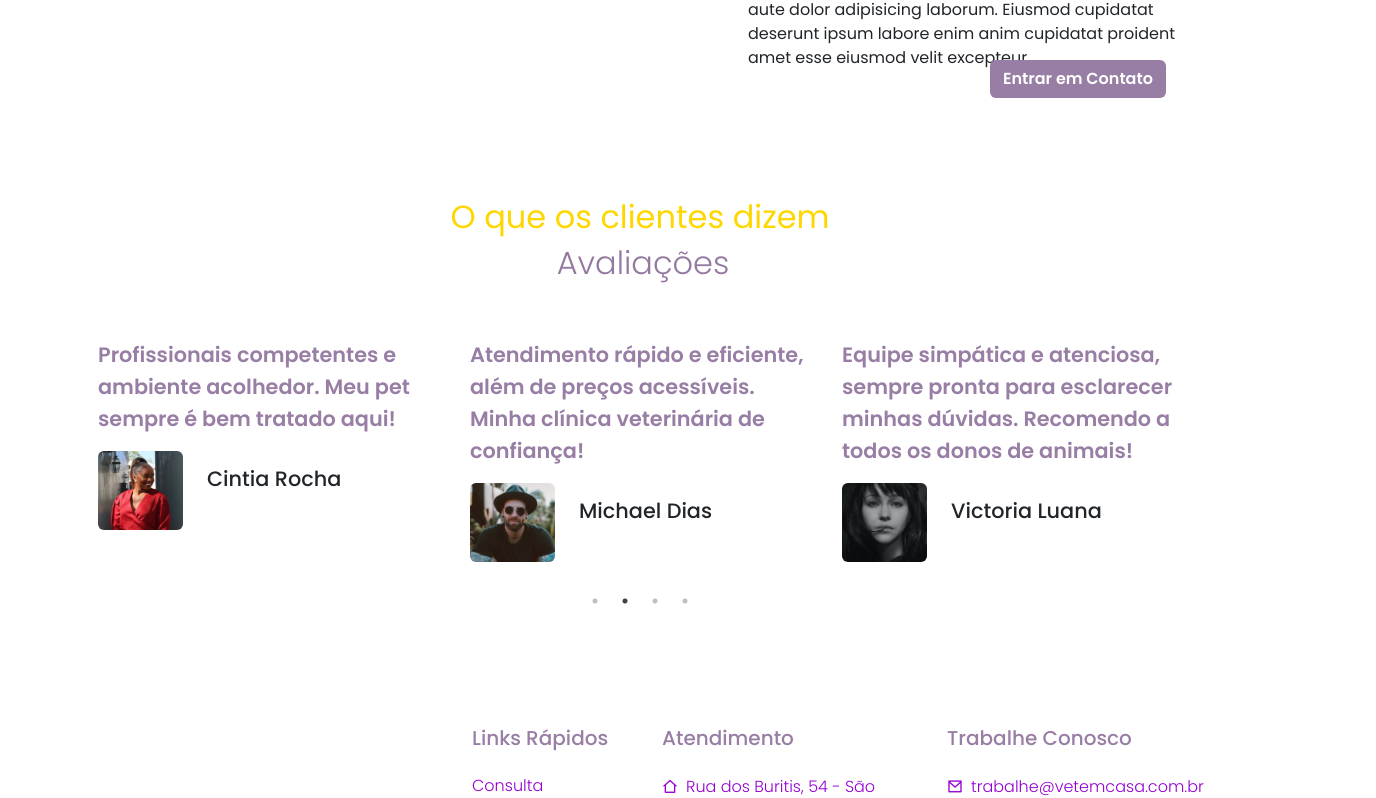
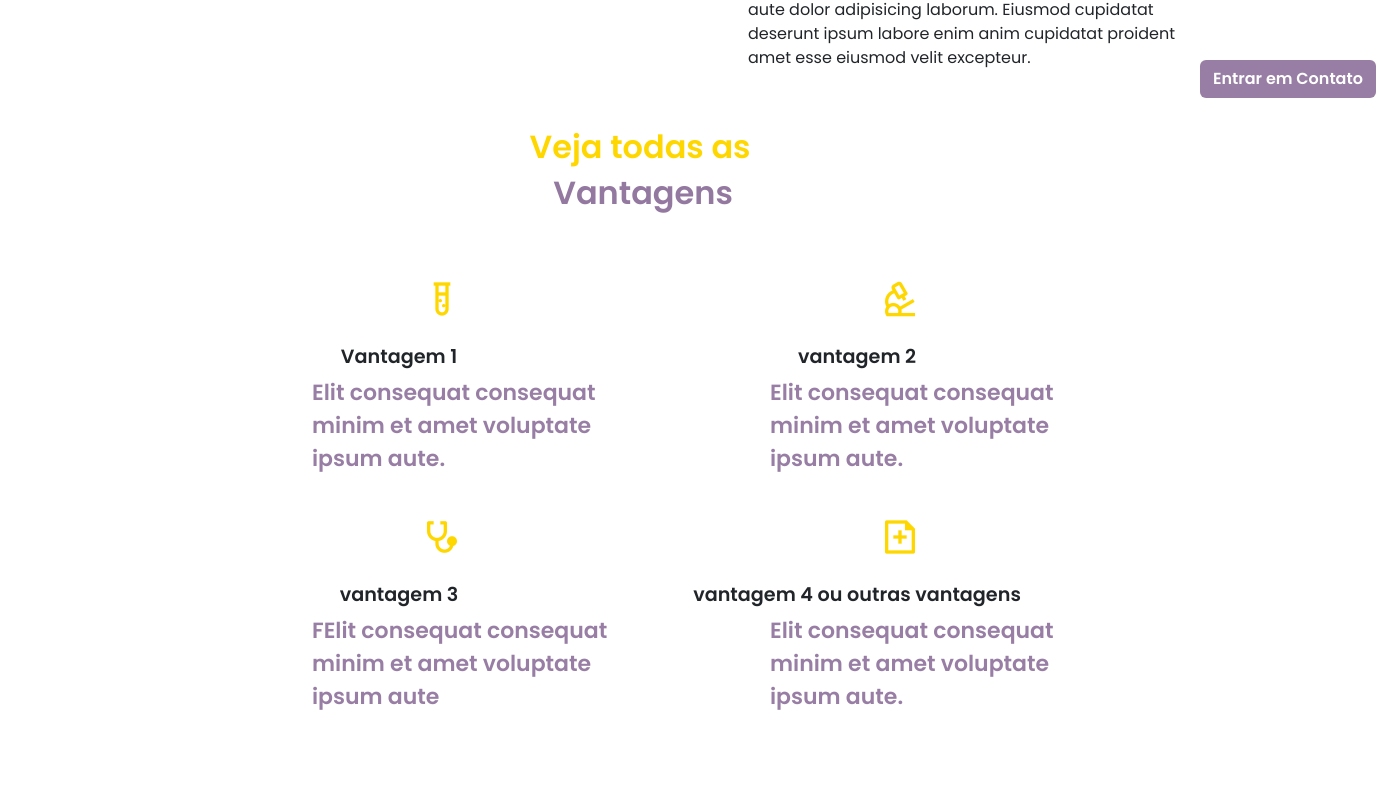
Before and after one commit to thisdudegabs/site-vet-em-casa, a React (Create React App) app: page /consulta in a window 1280 px wide. Shown: the part 545-1343 px from the top of the page, 1376 px wide, since content can reach past the window. Built offline with nearby package versions, Linux system fonts and the light colour scheme.

Commit message:
Alteração solicitada da pagina CONSULTA feita.

```diff
--- /dev/null
+++ b/src/assets/data/vantagensLista.js
@@ -0,0 +1,31 @@
+const vantagensLista = [
+  {
+    id: 1,
+    title: "Vantagem 1",
+    icon: "ri-test-tube-line",
+    desc: " Elit consequat consequat minim et amet voluptate ipsum aute.",
+  },
+
+  {
+    id: 2,
+    title: "vantagem 2",
+    icon: "ri-microscope-line",
+    desc: "Elit consequat consequat minim et amet voluptate ipsum aute.  ",
+  },
+
+  {
+    id: 3,
+    title: "vantagem 3",
+    icon: "ri-stethoscope-fill",
+    desc: " FElit consequat consequat minim et amet voluptate ipsum aute  ",
+  },
+
+  {
+    id: 4,
+    title: "vantagem 4 ou outras vantagens",
+    icon: "ri-file-add-line",
+    desc: " Elit consequat consequat minim et amet voluptate ipsum aute.",
+  },
+];
+
+export default vantagensLista;
--- /dev/null
+++ b/src/components/UI/SectionVantagensConsulta.jsx
@@ -0,0 +1,55 @@
+import React from "react";
+import { Col, Row } from "reactstrap";
+import vantagensLista from "../../assets/data/vantagensLista";
+import "../../styles/section-vantagens.css";
+
+const SectionVantagensConsulta = () => {
+  const groupedvantagensLista = chunkArray(vantagensLista, 2);
+
+  return (
+    <>
+      {groupedvantagensLista.map((group, index) => (
+        <Row key={index} className="justify-content-center">
+          {group.map((item) => (
+            <ServiceItem item={item} key={item.id} />
+          ))}
+        </Row>
+      ))}
+    </>
+  );
+};
+
+const ServiceItem = ({ item }) => (
+  <Col
+    lg="6"
+    md="6"
+    sm="12"
+    className="mb-3"
+    style={{ marginLeft: "-50px", marginRight: "-50px" }}
+  >
+    <div className="services_item">
+      <span className="mb-3 d-inline-block text-center">
+        <i className={item.icon} />
+      </span>
+
+      <div className="service_content">
+        <h6 className="text-center">{item.title}</h6>
+        <p
+          className="section_description compact"
+          style={{ marginLeft: "180px", maxWidth: "300px" }}
+        >
+          {item.desc}
+        </p>
+      </div>
+    </div>
+  </Col>
+);
+
+const chunkArray = (array, size) => {
+  const chunks = [];
+  for (let i = 0; i < array.length; i += size) {
+    chunks.push(array.slice(i, i + size));
+  }
+  return chunks;
+};
+export default SectionVantagensConsulta;
--- a/src/pages/Consulta.jsx
+++ b/src/pages/Consulta.jsx
@@ -6,12 +6,13 @@
 import "../styles/section-consulta.css";
 import TestimonialSlider from "../components/UI/TestimonialSlider";
 import SectionConsulta from "../components/UI/SectionConsulta";
+import SectionVantagensConsulta from "../components/UI/SectionVantagensConsulta";
 
 const Consulta = () => {
   const customStyles = {
     position: "relative",
     top: "-100px",
-    left: "990px",
+    left: "1200px",
   };
 
   return (
@@ -29,6 +30,19 @@
         >
           <Link to="/contato">Entrar em Contato</Link>
         </button>
+      </section>
+
+      <section>
+        <Container>
+          <Row>
+            <Col lg="12" className="vacinas_section mb-5 text-center">
+              <h6 className="costum_section-subtitle">Veja todas as</h6>
+              <h2 className="section_title">Vantagens </h2>
+            </Col>
+
+            <SectionVantagensConsulta />
+          </Row>
+        </Container>
       </section>
 
       <section className="testimonial-section">
--- /dev/null
+++ b/src/styles/section-vantagens.css
@@ -0,0 +1,13 @@
+.exames_content {
+  margin-left: 150px;
+}
+
+.services_item i {
+  margin-left: 290px;
+}
+
+.section_description.compact {
+  font-size: 20px;
+  max-width: 200px;
+  margin-left: 0;
+}
```
